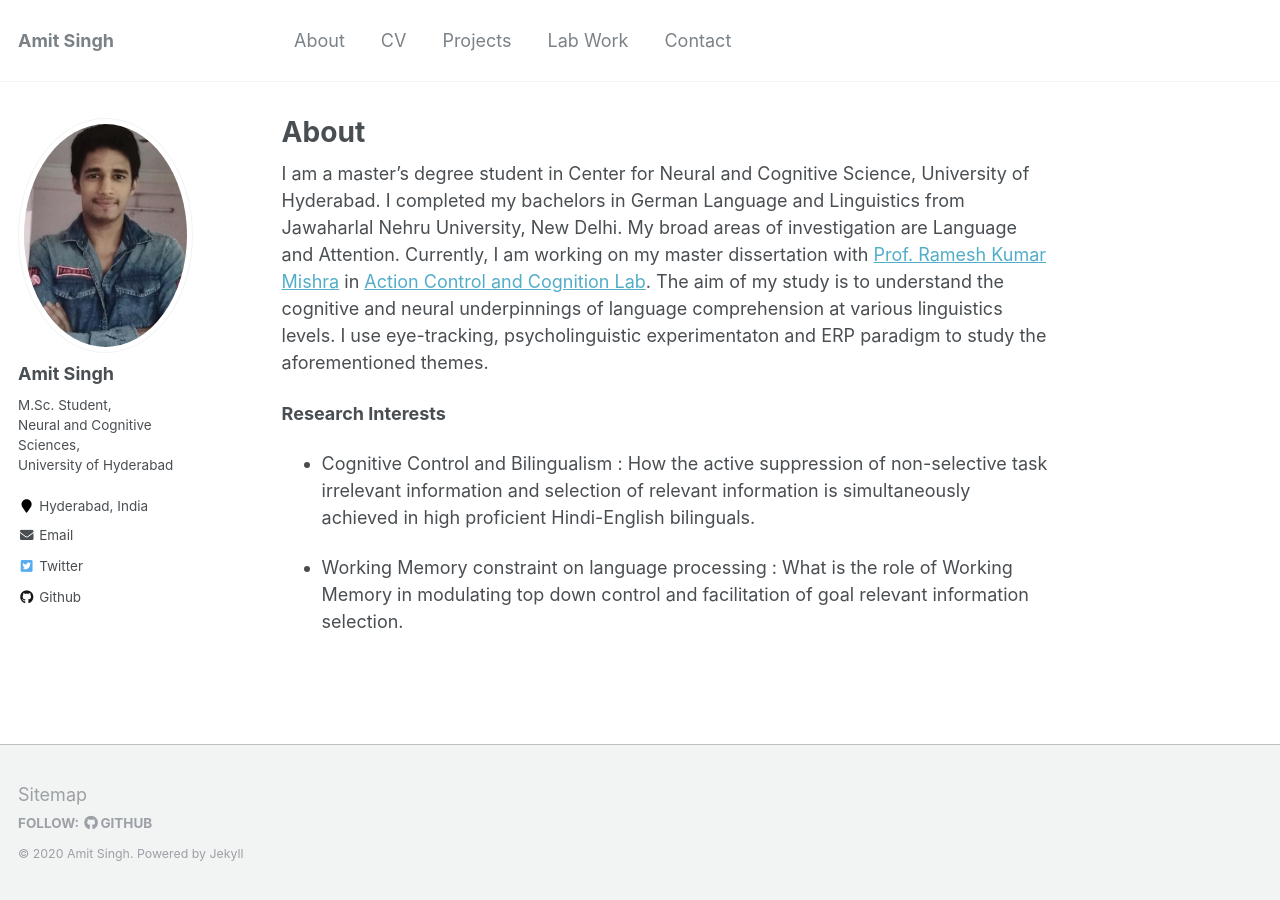
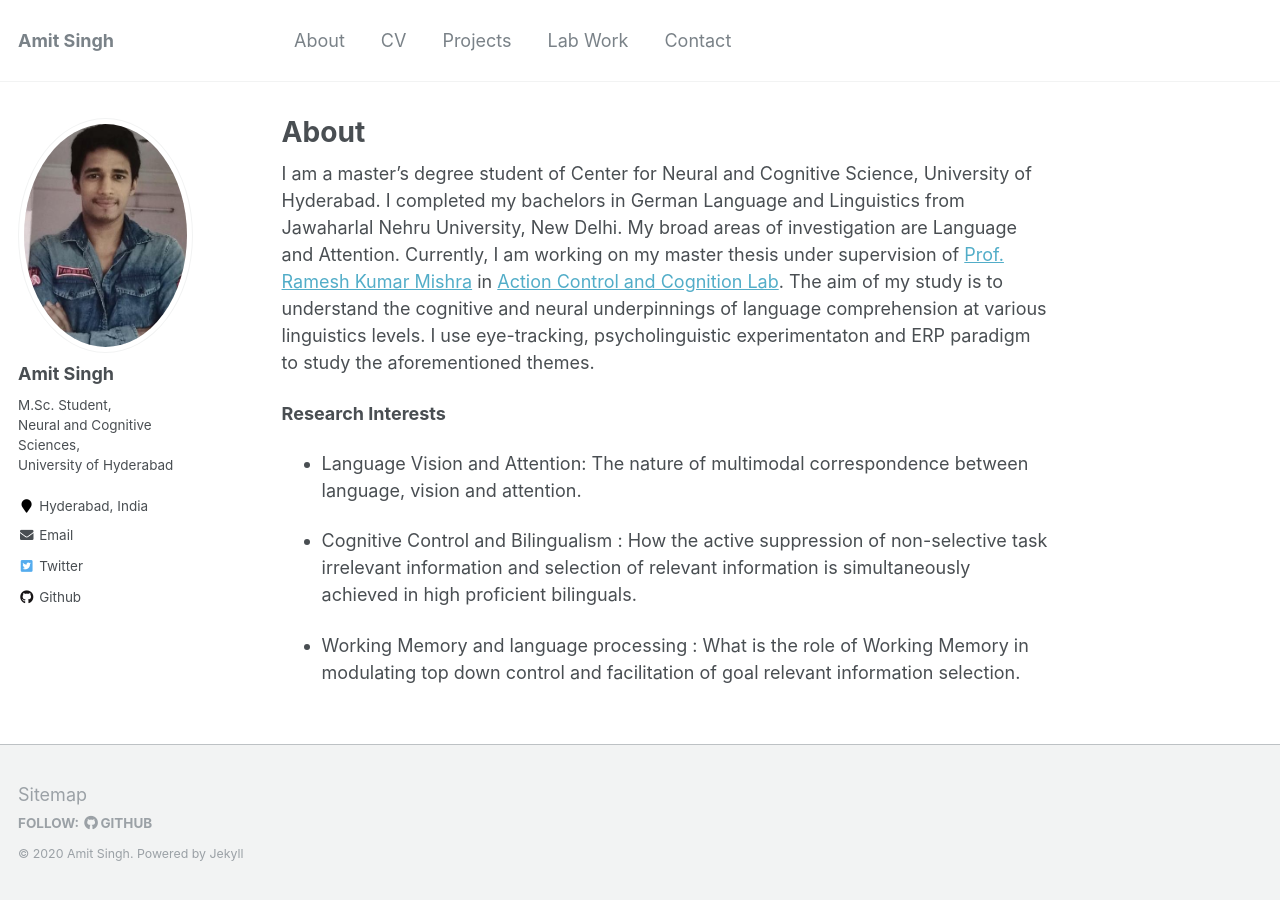
Before and after one commit to amits1ngh/amits1ngh.github.io, a Jekyll site: the page built from _pages/self.md, in a window 1280 px wide. Built offline with Jekyll 4.4.1, drawn with Linux system fonts in a browser that asks for light colours.

Commit message:
Update self.md

```diff
--- a/_pages/self.md
+++ b/_pages/self.md
@@ -6,10 +6,11 @@ redirect_from:
   - "/nmp/"
   - "/nmp.html"
 ---
-I am a master's degree student in Center for Neural and Cognitive Science, University of Hyderabad. I completed my bachelors in German Language and Linguistics from Jawaharlal Nehru University, New Delhi. My broad areas of investigation are Language and Attention. Currently, I am working on my master dissertation with [Prof. Ramesh Kumar Mishra](https://rameshkumarmishra.wordpress.com/) in [Action Control and Cognition Lab](https://actioncontrolcognitionlaboratory.wordpress.com/). The aim of my study is to understand the cognitive and neural underpinnings of language comprehension at various linguistics levels. I use eye-tracking, psycholinguistic experimentaton and ERP paradigm to study the aforementioned themes.
+I am a master's degree student of Center for Neural and Cognitive Science, University of Hyderabad. I completed my bachelors in German Language and Linguistics from Jawaharlal Nehru University, New Delhi. My broad areas of investigation are Language and Attention. Currently, I am working on my master thesis under supervision of [Prof. Ramesh Kumar Mishra](https://rameshkumarmishra.wordpress.com/) in [Action Control and Cognition Lab](https://actioncontrolcognitionlaboratory.wordpress.com/). The aim of my study is to understand the cognitive and neural underpinnings of language comprehension at various linguistics levels. I use eye-tracking, psycholinguistic experimentaton and ERP paradigm to study the aforementioned themes.
 
 **Research Interests**
+- Language Vision and Attention: The nature of multimodal correspondence between language, vision and attention.
 
-- Cognitive Control and Bilingualism : How the active suppression of non-selective task irrelevant information and selection of relevant information is simultaneously achieved in high proficient Hindi-English bilinguals.
+- Cognitive Control and Bilingualism : How the active suppression of non-selective task irrelevant information and selection of relevant information is simultaneously achieved in high proficient bilinguals.
 
-- Working Memory constraint on language processing : What is the role of Working Memory in modulating top down control and facilitation of goal relevant information selection.
+- Working Memory and language processing : What is the role of Working Memory in modulating top down control and facilitation of goal relevant information selection.
```
